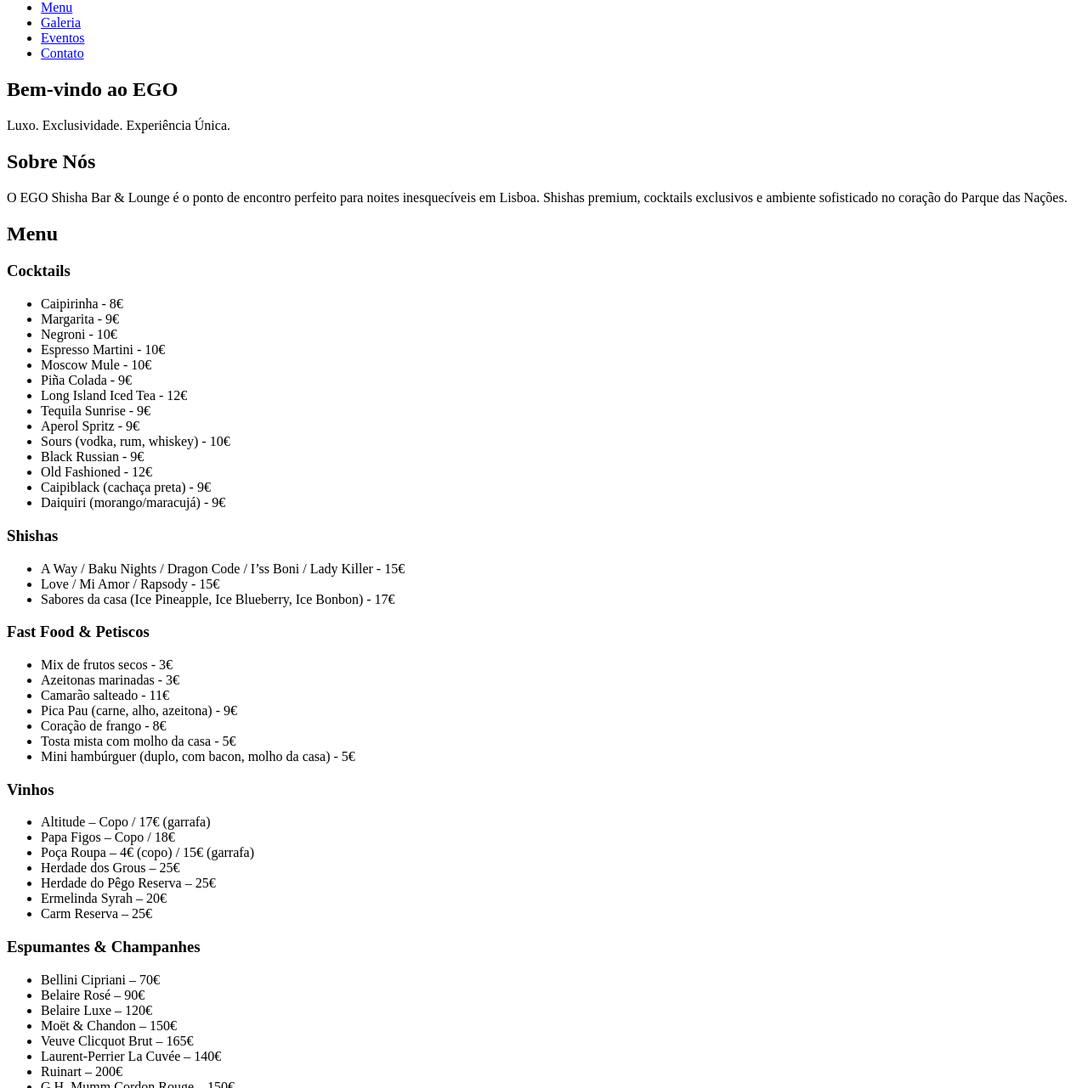
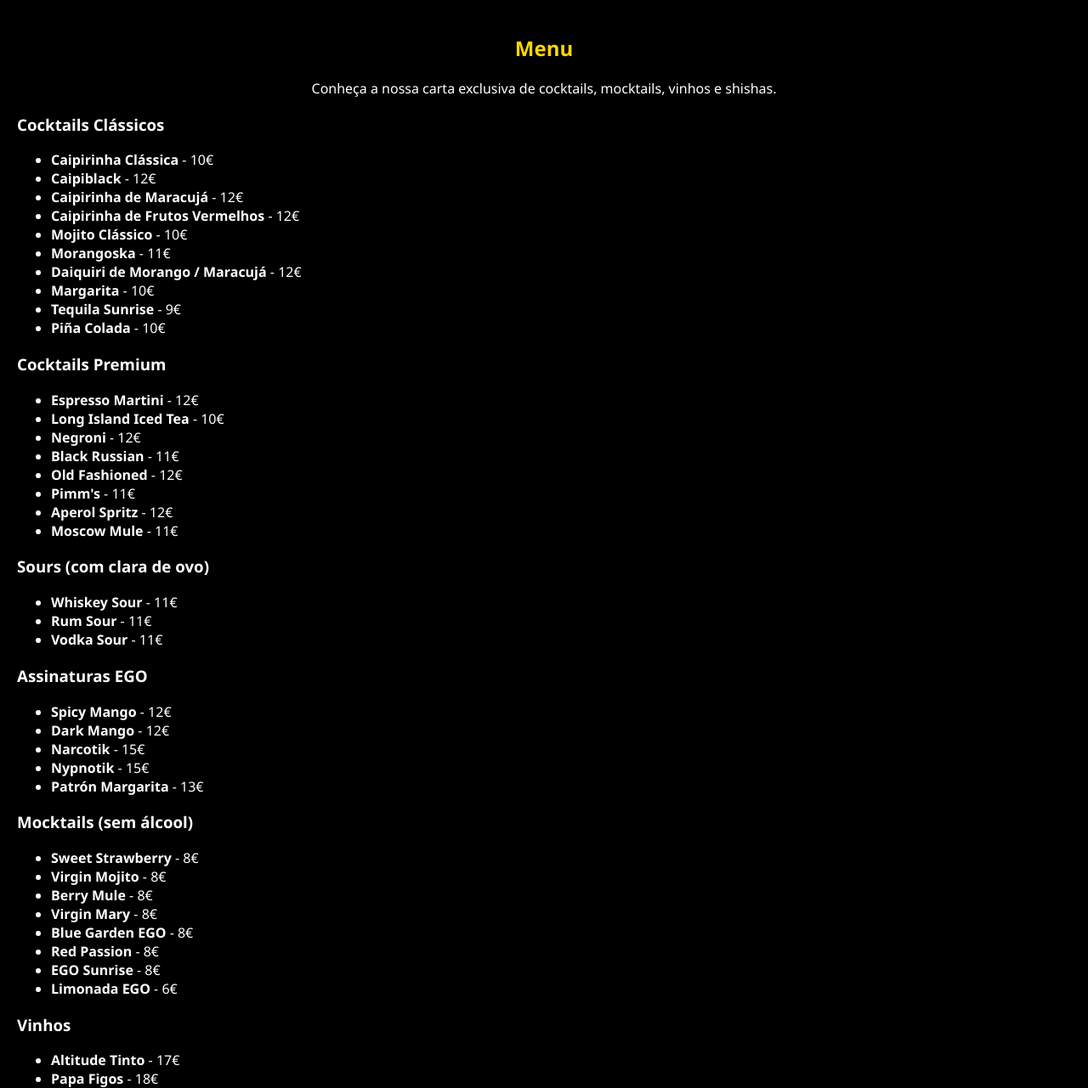
Before and after one commit to EgoBar25/Egoshishabar, a plain HTML site: page index.html in a window 1280 px wide. Shown: the part 78-1359 px from the top of the page at 85% size. Drawn offline with Linux system fonts and the light colour scheme.

Commit message:
Add files via upload

```diff
--- a/index.html
+++ b/index.html
@@ -1,131 +1,179 @@
 <!DOCTYPE html>
 <html lang="pt">
 <head>
-  <meta charset="UTF-8">
-  <meta name="viewport" content="width=device-width, initial-scale=1.0">
+  <meta charset="UTF-8" />
+  <meta name="viewport" content="width=device-width, initial-scale=1.0"/>
   <title>EGO Shisha Bar & Lounge</title>
-  <link rel="stylesheet" href="style.css">
+  <style>
+    body {
+      font-family: 'Segoe UI', sans-serif;
+      background-color: #000;
+      color: #fff;
+      margin: 0;
+      padding: 0;
+    }
+    header {
+      background-color: #111;
+      padding: 20px;
+      text-align: center;
+    }
+    header .logo {
+      color: gold;
+      font-size: 28px;
+      font-weight: bold;
+    }
+    .menu-section {
+      padding: 20px;
+    }
+    .menu-section h2 {
+      color: gold;
+      text-align: center;
+    }
+    .menu-category {
+      margin-bottom: 30px;
+    }
+    .menu-category h3 {
+      color: #fff;
+      border-bottom: 1px solid gold;
+      padding-bottom: 5px;
+    }
+    .menu-category ul {
+      list-style: none;
+      padding: 0;
+    }
+    .menu-category li {
+      display: flex;
+      justify-content: space-between;
+      padding: 8px 0;
+      border-bottom: 1px solid #333;
+    }
+    .menu-category span {
+      color: gold;
+    }
+    footer {
+      text-align: center;
+      padding: 20px;
+      background: #111;
+      color: #888;
+    }
+  </style>
 </head>
 <body>
+
   <header>
-    <div class="logo">EGO SHISHA</div>
-    <nav>
-      <ul>
-        <li><a href="#home">Início</a></li>
-        <li><a href="#sobre">Sobre</a></li>
-        <li><a href="#menu">Menu</a></li>
-        <li><a href="#galeria">Galeria</a></li>
-        <li><a href="#eventos">Eventos</a></li>
-        <li><a href="#contato">Contato</a></li>
-      </ul>
-    </nav>
+    <div class="logo">EGO SHISHA BAR & LOUNGE</div>
   </header>
 
-  <section id="home" class="hero">
-    <h1>Bem-vindo ao EGO</h1>
-    <p>Luxo. Exclusividade. Experiência Única.</p>
-  </section>
+  <section id="menu" class="menu-section">
+    <h2>Menu</h2>
+    <p style="text-align:center;">Conheça a nossa carta exclusiva de cocktails, mocktails, vinhos e shishas.</p>
 
-  <section id="sobre">
-    <h2>Sobre Nós</h2>
-    <p>O EGO Shisha Bar & Lounge é o ponto de encontro perfeito para noites inesquecíveis em Lisboa. Shishas premium, cocktails exclusivos e ambiente sofisticado no coração do Parque das Nações.</p>
-  </section>
+    <h3>Cocktails Clássicos</h3>
+<ul>
+  <li><strong>Caipirinha Clássica</strong> - 10€</li>
+  <li><strong>Caipiblack</strong> - 12€</li>
+  <li><strong>Caipirinha de Maracujá</strong> - 12€</li>
+  <li><strong>Caipirinha de Frutos Vermelhos</strong> - 12€</li>
+  <li><strong>Mojito Clássico</strong> - 10€</li>
+  <li><strong>Morangoska</strong> - 11€</li>
+  <li><strong>Daiquiri de Morango / Maracujá</strong> - 12€</li>
+  <li><strong>Margarita</strong> - 10€</li>
+  <li><strong>Tequila Sunrise</strong> - 9€</li>
+  <li><strong>Piña Colada</strong> - 10€</li>
+</ul>
 
-  <section id="menu">
-    <h2>Menu</h2>
-    <div class="menu-categoria">
-      <h3>Cocktails</h3>
+    <h3>Cocktails Premium</h3>
 <ul>
-        <li>Caipirinha - 8€</li>
-        <li>Margarita - 9€</li>
-        <li>Negroni - 10€</li>
-        <li>Espresso Martini - 10€</li>
-        <li>Moscow Mule - 10€</li>
-        <li>Piña Colada - 9€</li>
-        <li>Long Island Iced Tea - 12€</li>
-        <li>Tequila Sunrise - 9€</li>
-        <li>Aperol Spritz - 9€</li>
-        <li>Sours (vodka, rum, whiskey) - 10€</li>
-        <li>Black Russian - 9€</li>
-        <li>Old Fashioned - 12€</li>
-        <li>Caipiblack (cachaça preta) - 9€</li>
-        <li>Daiquiri (morango/maracujá) - 9€</li>
+  <li><strong>Espresso Martini</strong> - 12€</li>
+  <li><strong>Long Island Iced Tea</strong> - 10€</li>
+  <li><strong>Negroni</strong> - 12€</li>
+  <li><strong>Black Russian</strong> - 11€</li>
+  <li><strong>Old Fashioned</strong> - 12€</li>
+  <li><strong>Pimm's</strong> - 11€</li>
+  <li><strong>Aperol Spritz</strong> - 12€</li>
+  <li><strong>Moscow Mule</strong> - 11€</li>
 </ul>
-    </div>
 
-    <div class="menu-categoria">
-      <h3>Shishas</h3>
+    <h3>Sours (com clara de ovo)</h3>
 <ul>
-        <li>A Way / Baku Nights / Dragon Code / I’ss Boni / Lady Killer - 15€</li>
-        <li>Love / Mi Amor / Rapsody - 15€</li>
-        <li>Sabores da casa (Ice Pineapple, Ice Blueberry, Ice Bonbon) - 17€</li>
+  <li><strong>Whiskey Sour</strong> - 11€</li>
+  <li><strong>Rum Sour</strong> - 11€</li>
+  <li><strong>Vodka Sour</strong> - 11€</li>
 </ul>
-    </div>
 
-    <div class="menu-categoria">
-      <h3>Fast Food & Petiscos</h3>
+    <h3>Assinaturas EGO</h3>
 <ul>
-        <li>Mix de frutos secos - 3€</li>
-        <li>Azeitonas marinadas - 3€</li>
-        <li>Camarão salteado - 11€</li>
-        <li>Pica Pau (carne, alho, azeitona) - 9€</li>
-        <li>Coração de frango - 8€</li>
-        <li>Tosta mista com molho da casa - 5€</li>
-        <li>Mini hambúrguer (duplo, com bacon, molho da casa) - 5€</li>
+  <li><strong>Spicy Mango</strong> - 12€</li>
+  <li><strong>Dark Mango</strong> - 12€</li>
+  <li><strong>Narcotik</strong> - 15€</li>
+  <li><strong>Nypnotik</strong> - 15€</li>
+  <li><strong>Patrón Margarita</strong> - 13€</li>
 </ul>
-    </div>
 
-    <div class="menu-categoria">
+    <h3>Mocktails (sem álcool)</h3>
+<ul>
+  <li><strong>Sweet Strawberry</strong> - 8€</li>
+  <li><strong>Virgin Mojito</strong> - 8€</li>
+  <li><strong>Berry Mule</strong> - 8€</li>
+  <li><strong>Virgin Mary</strong> - 8€</li>
+  <li><strong>Blue Garden EGO</strong> - 8€</li>
+  <li><strong>Red Passion</strong> - 8€</li>
+  <li><strong>EGO Sunrise</strong> - 8€</li>
+  <li><strong>Limonada EGO</strong> - 6€</li>
+</ul>
+
     <h3>Vinhos</h3>
 <ul>
-        <li>Altitude – Copo / 17€ (garrafa)</li>
-        <li>Papa Figos – Copo / 18€</li>
-        <li>Poça Roupa – 4€ (copo) / 15€ (garrafa)</li>
-        <li>Herdade dos Grous – 25€</li>
-        <li>Herdade do Pêgo Reserva – 25€</li>
-        <li>Ermelinda Syrah – 20€</li>
-        <li>Carm Reserva – 25€</li>
+  <li><strong>Altitude Tinto</strong> - 17€</li>
+  <li><strong>Papa Figos</strong> - 18€</li>
+  <li><strong>Poça Roupa (copo)</strong> - 4€</li>
+  <li><strong>Poça Roupa (garrafa)</strong> - 15€</li>
+  <li><strong>Herdade dos Grous</strong> - 25€</li>
+  <li><strong>Herdade do Pego Reserva</strong> - 25€</li>
+  <li><strong>Ermelinda Syrah</strong> - 20€</li>
+  <li><strong>Carm Reserva</strong> - 25€</li>
+  <li><strong>Altitude Branco</strong> - 17€</li>
+  <li><strong>Carm Branco Reserva</strong> - 25€</li>
 </ul>
-    </div>
 
-    <div class="menu-categoria">
+    <h3>Refrigerantes & Cervejas</h3>
+<ul>
+  <li><strong>Super Bock</strong> - 2,80€</li>
+  <li><strong>Sagres Mini</strong> - 2,50€</li>
+  <li><strong>Bandida do Pomar</strong> - 3€</li>
+  <li><strong>Somersby</strong> - 3€</li>
+  <li><strong>Imperial Copo Pequeno</strong> - 1,80€</li>
+  <li><strong>Imperial Copo Grande</strong> - 3,60€</li>
+</ul>
+
     <h3>Espumantes & Champanhes</h3>
 <ul>
-        <li>Bellini Cipriani – 70€</li>
-        <li>Belaire Rosé – 90€</li>
-        <li>Belaire Luxe – 120€</li>
-        <li>Moët & Chandon – 150€</li>
-        <li>Veuve Clicquot Brut – 165€</li>
-        <li>Laurent-Perrier La Cuvée – 140€</li>
-        <li>Ruinart – 200€</li>
-        <li>G.H. Mumm Cordon Rouge – 150€</li>
-        <li>Dom Pérignon Vintage – (consultar equipa)</li>
+  <li><strong>Espumante Sangria (jarro)</strong> - 25€</li>
+  <li><strong>Moët & Chandon</strong> - 150€</li>
+  <li><strong>Veuve Clicquot Brut</strong> - 165€</li>
+  <li><strong>Dom Pérignon Vintage</strong> - Consultar</li>
+  <li><strong>Laurent-Perrier La Cuvée</strong> - 140€</li>
+  <li><strong>Ruinart</strong> - 200€</li>
+  <li><strong>G.H. Mumm - Cordon Rouge</strong> - 150€</li>
+  <li><strong>Belaire Rosé</strong> - 90€</li>
+  <li><strong>Belaire Luxe</strong> - 120€</li>
+  <li><strong>Bellini Cipriani</strong> - 70€</li>
 </ul>
-    </div>
-  </section>
 
-  <section id="contato">
-    <h2>Contato & Reservas</h2>
-    <form>
-      <input type="text" placeholder="Seu Nome" required>
-      <input type="email" placeholder="Seu Email" required>
-      <textarea placeholder="Mensagem ou pedido de reserva"></textarea>
-      <button type="submit">Enviar</button>
-    </form>
-    <p>📍 Alameda dos Oceanos 13E, Parque das Nações, Lisboa</p>
-    <p>🕒 Terça a Domingo | 18h às 02h</p>
-    <p>📱 <a href="https://instagram.com/egoshishabar" target="_blank">@egoshishabar</a></p>
-  </section>
+    <h3>Shishas Adalya</h3>
+<ul>
+  <li><strong>Ice Bonbon (Adalya)</strong> - 20€</li>
+  <li><strong>Lady Killer (Adalya)</strong> - 20€</li>
+  <li><strong>Love (Adalya)</strong> - 20€</li>
+  <li><strong>Mi Amor (Adalya)</strong> - 20€</li>
+  <li><strong>Havaí (Adalya)</strong> - 20€</li>
+</ul>
 
-  <section id="qr-code" style="text-align: center; padding: 2rem;">
-    <h2>Siga-nos no Instagram</h2>
-    <p>Fique por dentro dos eventos, promoções e noites exclusivas.</p>
-    <img src="https://api.qrserver.com/v1/create-qr-code/?size=200x200&data=https://instagram.com/egoshishabar" alt="QR Code Instagram">
-    <p>@egoshishabar</p>
   </section>
 
   <footer>
     <p>&copy; 2025 EGO Shisha Bar & Lounge. Todos os direitos reservados.</p>
   </footer>
+
 </body>
 </html>
```
Lines whose indentation alone changed are shown as unchanged.
